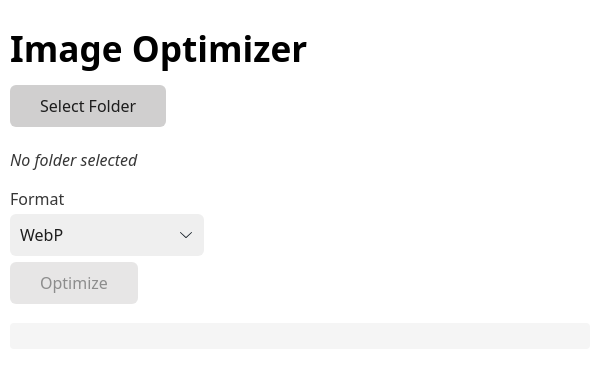
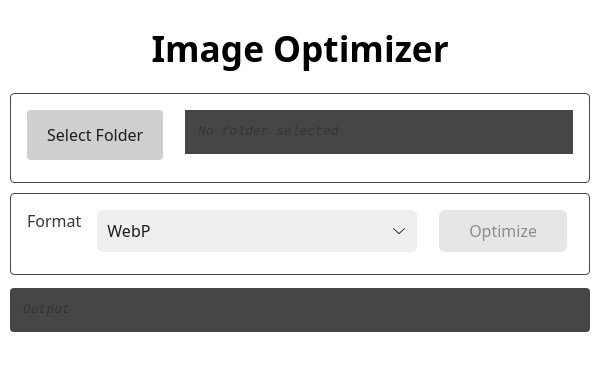
Before and after one commit to elpuas/image-optimizer-electron, an Electron app: page renderer/index.html in a window 600 px wide. Drawn offline with nearby package versions, Linux system fonts and the light colour scheme; no server answers.

Commit message:
On branch feature/cleanup  Changes to be committed: 	modified:   main.js 	modified:   renderer/index.html 	modified:   scripts/optimize.js

```diff
--- a/renderer/index.html
+++ b/renderer/index.html
@@ -7,22 +7,26 @@
 	<link rel="stylesheet" href="https://cdn.jsdelivr.net/npm/water.css@2/out/water.css" />
 </head>
 <body>
-	<h1>Image Optimizer</h1>
+	<h1 style="text-align: center; margin-bottom: 20px;">Image Optimizer</h1>
 
-	<button id="select-folder">Select Folder</button>
-	<p id="folder-path"><em>No folder selected</em></p>
+	<div style="display: flex; flex-direction: row; gap: 16px; align-items: flex-start; justify-content: center; border-radius: 4px; border: 1px solid #464646; padding: 16px; margin-bottom: 10px;">
+		<button id="select-folder" style=" flex-shrink: 0; padding: 14px 20px; border-radius: 4px; cursor: pointer;">Select Folder</button>
+		<pre id="folder-path" style="white-space: pre-wrap; background: #464646; padding: 1em; margin: 0; max-height: 400px; overflow-y: auto; width: 100%;"><em>No folder selected</em></pre>
+	</div>
 
+  <div style="display: flex; flex-direction: row; gap: 16px; align-items: flex-start; justify-content: center; border-radius: 4px; border: 1px solid #464646; padding: 16px; margin-bottom: 10px;">
 	<label for="format">Format</label>
-	<select id="format">
+	<select id="format" style="width: 100%;">
 		<option value="original">Original (optimized)</option>
 		<option value="webp" selected>WebP</option>
 		<option value="jpeg">JPEG</option>
 		<option value="png">PNG</option>
 	</select>
 
-	<button id="optimize" disabled>Optimize</button>
+	<button id="optimize" disabled style="flex-shrink: 0; cursor: pointer;">Optimize</button>
+  </div>
 
-	<pre id="output" style="white-space: pre-wrap; margin-top: 1em; background: #f5f5f5; padding: 1em; border-radius: 4px; max-height: 400px; overflow-y: auto;"></pre>
+	<pre id="output" style="white-space: pre-wrap; margin-top: 1em; background: #464646; padding: 1em; border-radius: 4px; max-height: 400px; overflow-y: auto;"><em>Output</em></pre>
 
 	<script src="app.js"></script>
 </body>
```
Also changed, not shown: main.js (+0 -19 lines), scripts/optimize.js (+5 -27 lines).
